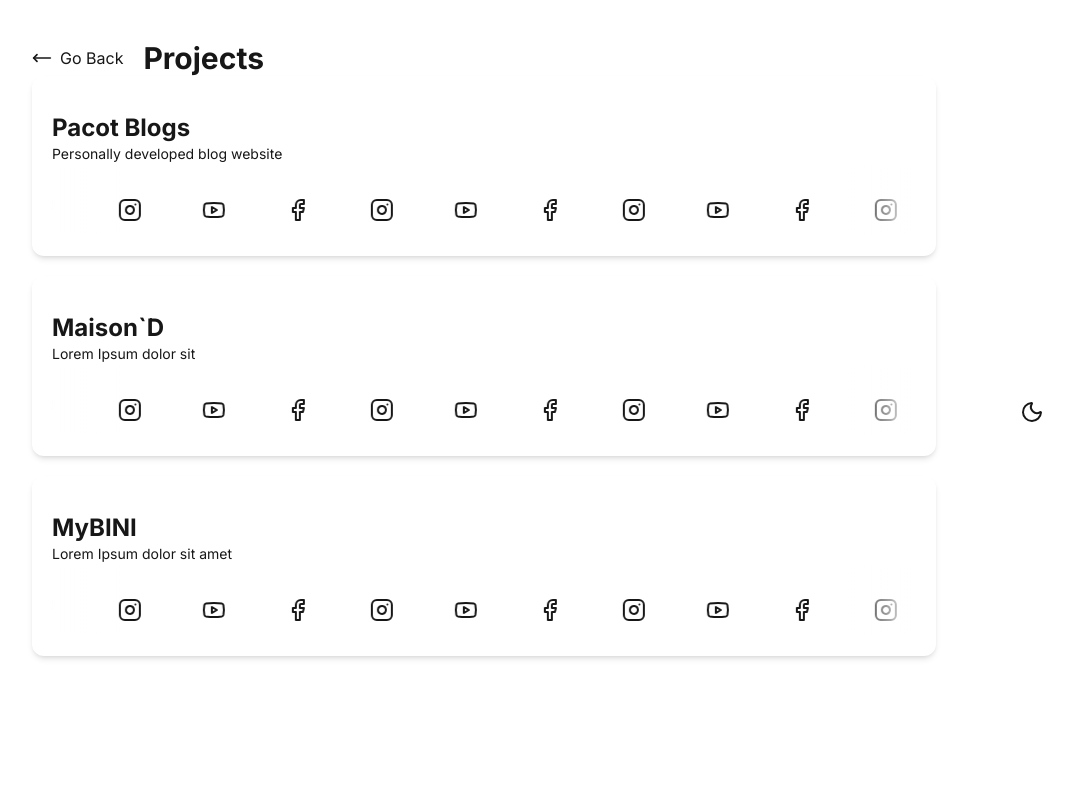
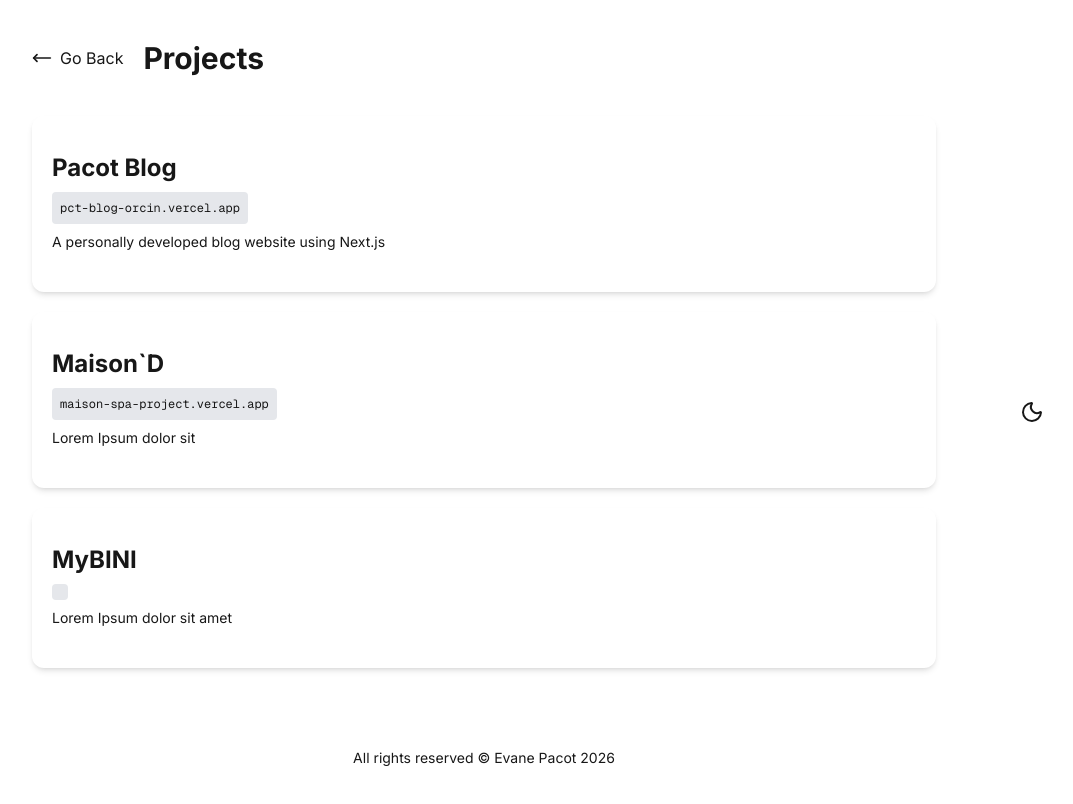
Before and after one commit to Minyoui/my-portfolio-pacot, a Next.js app: page /Projects in a window 1280 px wide. Shown: the top 804 px of the page, without its empty margins (156-1229 px from the left). Built offline with nearby package versions, Linux system fonts and the light colour scheme.

Commit message:
22nd Commit (Projects Page Update)

```diff
--- a/app/Projects/page.tsx
+++ b/app/Projects/page.tsx
@@ -4,14 +4,16 @@ import { AnimatedThemeToggler } from "@/component/ThemeToggler/page";
 import Container from "@/component/Containers/page";
 import LogoLoop from "@/component/LogoLoop";
 import { Facebook, Instagram, Youtube } from "lucide-react";
+import Footer from "@/component/Footer";
 
 
 const ProjectData = [
         {
             id:1,
-            title:"Pacot Blogs",
-            description:"Personally developed blog website",
+            title:"Pacot Blog",
+            description:"A personally developed blog website using Next.js",
             link:"https://pct-blog-orcin.vercel.app",
+            banner:"",
             url:"pct-blog-orcin.vercel.app",
             tags: [
                 { node: <Facebook />, title:"React", href:""},
@@ -25,6 +27,7 @@ const ProjectData = [
             title:"Maison`D",
             description:"Lorem Ipsum dolor sit",
             link:"https://maison-spa-project.vercel.app/",
+            banner:"",
             url:"maison-spa-project.vercel.app",
             tags: [
                 { node: <Facebook />, title:"React", href:""},
@@ -37,6 +40,7 @@ const ProjectData = [
             title:"MyBINI",
             description:"Lorem Ipsum dolor sit amet",
             link:"",
+            banner:"",
             url:"",
             tags: [
                 { node: <Facebook />, title:"React", href:""},
@@ -57,16 +61,20 @@ const Projects = () => {
                 </Link>
                 <h1 className="ml-5 text-3xl font-bold">Projects</h1>
             </header>
-            <div className="flex flex-col space-y-5">
+            <div className="flex flex-col space-y-5 mt-10">
                 {ProjectData.map(( project ) => (
                     <Container
                         key={project.id}
-                        className=""
+                        className="group"
                     >
+                        <div className="flex flex-col space-y-2">
                             <h1 className="text-2xl font-bold">{project.title}</h1>
+                            <div className="dark:bg-black bg-gray-200 w-fit p-2 rounded-sm">
+                                <p className="font-mono text-xs">{project.url}</p>
+                            </div>
                             <p className="text-sm">{project.description}</p>
                             <div
-                            className="relative overflow-hidden h-auto rounded-2xl">
+                                className="mt-3 transition-all duration-300 relative overflow-hidden h-0 group-hover:h-20 rounded-2xl">
                                 <LogoLoop
                                     logos={project.tags}
                                     speed={100}
@@ -75,14 +83,15 @@ const Projects = () => {
                                     gap={60}
                                     hoverSpeed={0}
                                     scaleOnHover
-                                fadeOut
                                     fadeOutColor={""}
                                     ariaLabel="Technology partners"
                                 />
                             </div>
+                        </div>
                     </Container>
                 ))}
             </div>
+            <Footer className="mt-20"/>
         </main>
     );
 };
--- a/app/TechStack/page.tsx
+++ b/app/TechStack/page.tsx
@@ -5,6 +5,7 @@ import { MoveLeft } from "lucide-react";
 import { AnimatedThemeToggler } from "@/component/ThemeToggler/page";
 import { motion } from "motion/react";
 import AnimatedList from "@/component/AnimatedList";
+import Footer from "@/component/Footer";
 
 const StackData = {
     Frontend: [
@@ -71,9 +72,7 @@ const TechStack = () => {
                     </ul>
                 </div>
             ))}
-            <footer className="pt-10 border-t">
-                <p className="text-center font-inter text-sm">All rights reserved © Evane Pacot 2026</p>
-            </footer>
+            <Footer className="pt-10 border-t"/>
         </main>
     );
 };
--- a/app/page.tsx
+++ b/app/page.tsx
@@ -11,6 +11,7 @@ import Beyond from "@/sections/Beyond/page";
 import Projects from "@/sections/Projects/page";
 import Misc from "@/sections/Misc/page";
 import Gallery from "@/sections/Gallery/page";
+import Footer from "@/component/Footer";
 
 export default function Home() {
   return (
@@ -31,9 +32,7 @@ export default function Home() {
         <Gallery className="col-span-3"/>
         <Misc className="col-span-3"/>
       </section>
-      <footer className="mt-20">
-        <p className="text-center font-inter text-sm">All rights reserved © Evane Pacot 2026</p>
-      </footer>
+      <Footer className="mt-20"/>
     </main>
   );
 }
--- /dev/null
+++ b/component/Footer.tsx
@@ -0,0 +1,13 @@
+interface FooterProps {
+    className?: string;
+}
+
+const Footer: React.FC<FooterProps> = ({ className }) => {
+    return (
+        <footer className={`${className}`}>
+            <p className="text-center font-inter text-sm">All rights reserved © Evane Pacot 2026</p>
+        </footer>
+    );
+};
+
+export default Footer;
```
Lines whose indentation alone changed are shown as unchanged.
